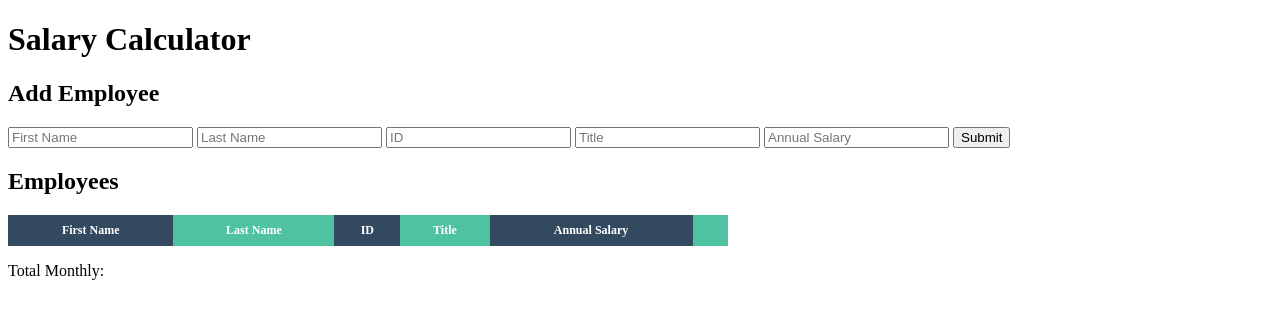
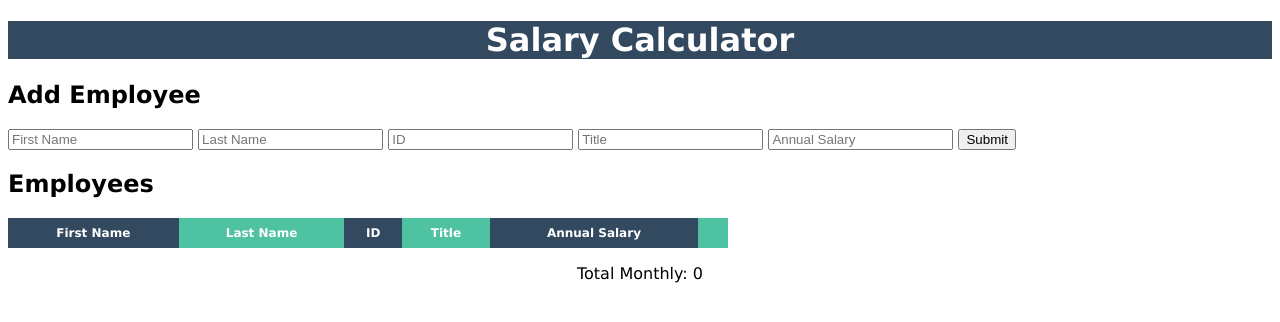
Before and after one commit to ivonalive/Salary-Calculator, a website: page index.html in a window 1280 px wide. Drawn offline with Linux system fonts and the light colour scheme.

Commit message:
total monthly needs work

```diff
--- a/script.js
+++ b/script.js
@@ -1,5 +1,6 @@
 // Checking if the js file is connected
 console.log('js');
+let monthlySalary = totalMonthly();
 
 function addEmployee(event){
     // Checking if the button is wokring
@@ -29,7 +30,6 @@ function addEmployee(event){
 
     `;
     totalMonthly();
-
 };
 
 function deleteEmployee(event){
@@ -43,11 +43,18 @@ function totalMonthly(){
     for (let i = 0; i < salaries.length; i++){
         sum += Number(salaries[i].textContent);
     }
+    //cheking is sum is beingcalculated correctly
    console.log(sum);
-   monthlySum = sum / 12;
+
+   monthlySum = Math.floor(sum / 12);
    let monthly = document.querySelector('.totalMonthly');
    monthly.innerHTML += `
     ${monthlySum}
-   `
+   `;
+   if ( monthlySum > 20000){
+    monthly.style.backgroundColor = 'red';
+    alert("Warning: Monthly budget is over $20,000!");
+}
+
 }
 ////// total monthly showing each time function is called instead of recplacing ///
--- a/style.css
+++ b/style.css
@@ -39,3 +39,17 @@ table thead th:nth-child(odd) {
 table tr:nth-child(even) {
     background: #F8F8F8;
 }
+
+body {
+    font-family:'Lucida Sans', 'Lucida Sans Regular', 'Lucida Grande', 'Lucida Sans Unicode', Geneva, Verdana, sans-serif;
+}
+
+header {
+    text-align: center;
+    background-color: #324960;
+    color: white;
+}
+
+footer {
+    text-align: center;
+}
```
